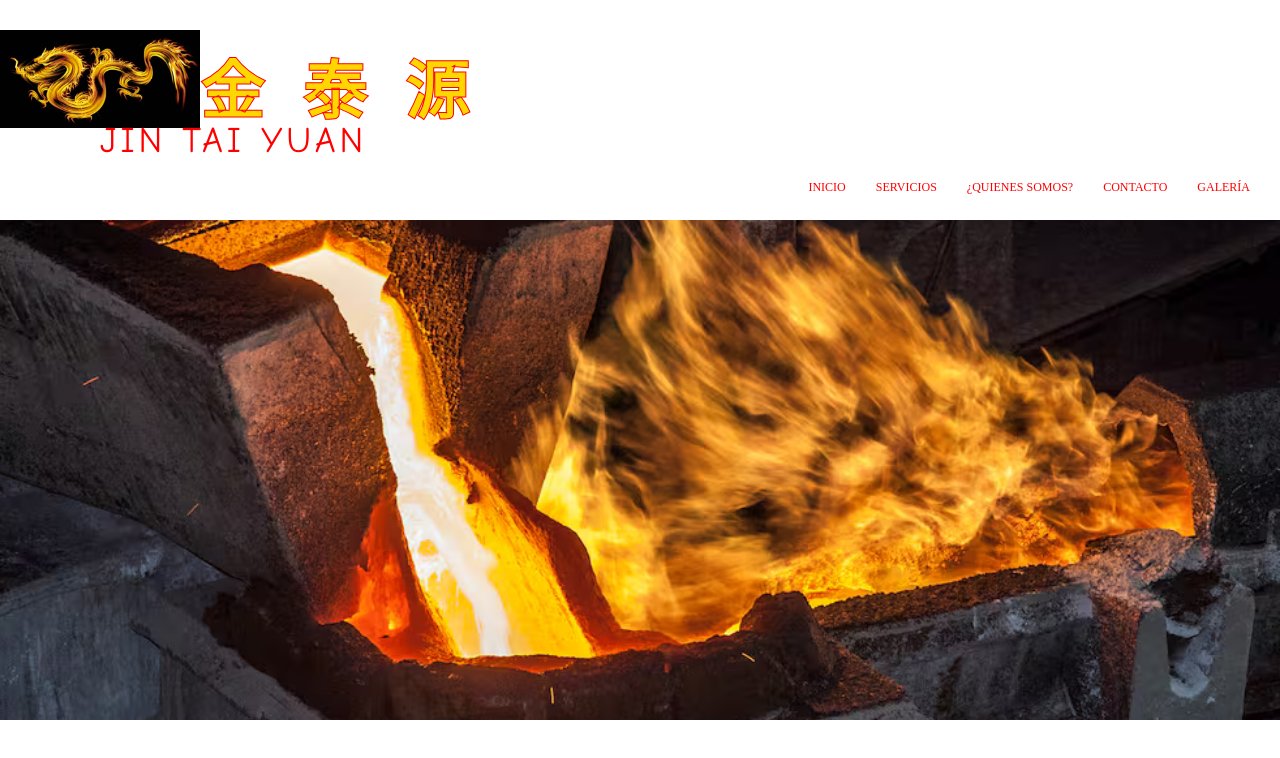
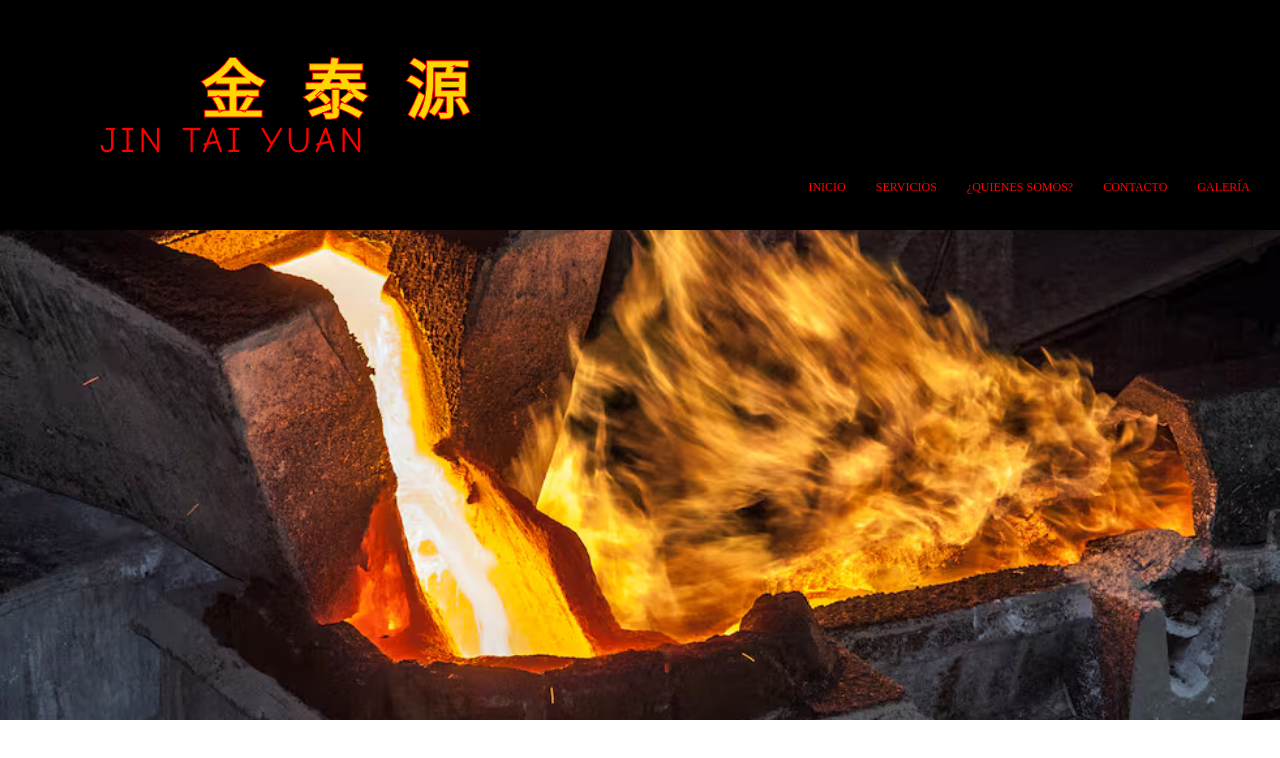
Before and after one commit to riandigu/JIN-TAI-YUAN, a plain HTML site: page index.html in a window 1280 px wide. Drawn offline with Linux system fonts and the light colour scheme.

Commit message:
Update index.html

```diff
--- a/index.html
+++ b/index.html
@@ -15,6 +15,15 @@
     background-size: cover; /* ajusta la imagen al div */
     background-position: center;
     z-index: -1; /* para que esté detrás del menú y textos */
+}
+  .franja-negra {
+   position: absolute;
+   top: 0;
+   left: 0;
+   width: 100%;
+   height: 230px; /* mismo alto que tu imagen, puedes ajustar */
+   background-color: #000; /* negro */
+   z-index: 0; /* detrás del texto, pero sobre el fondo blanco */
 }
 
     body {
```
